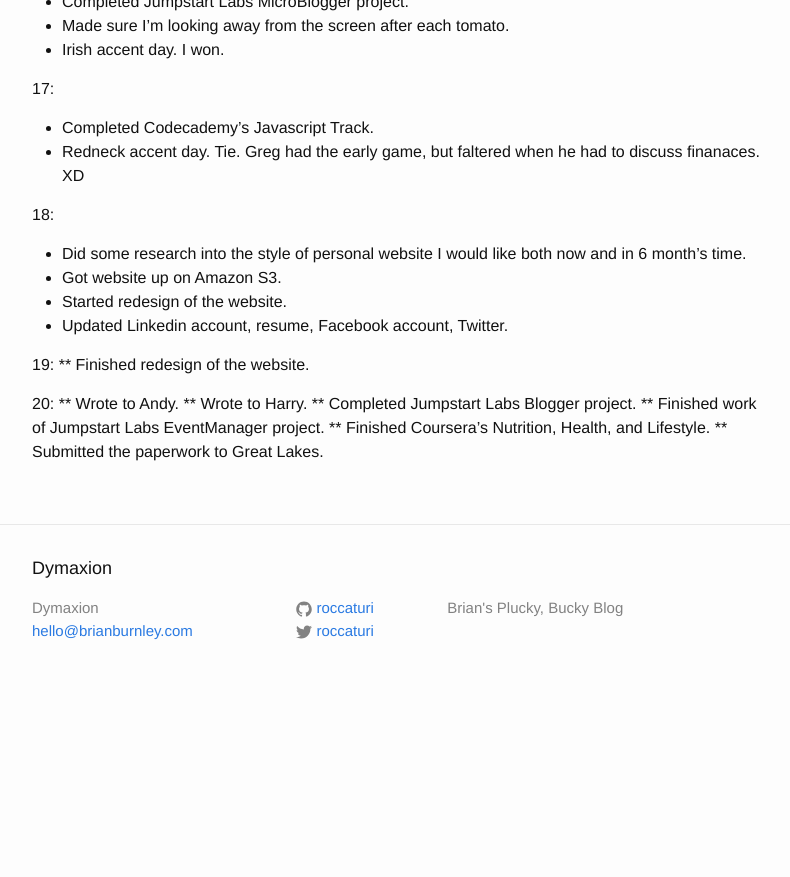
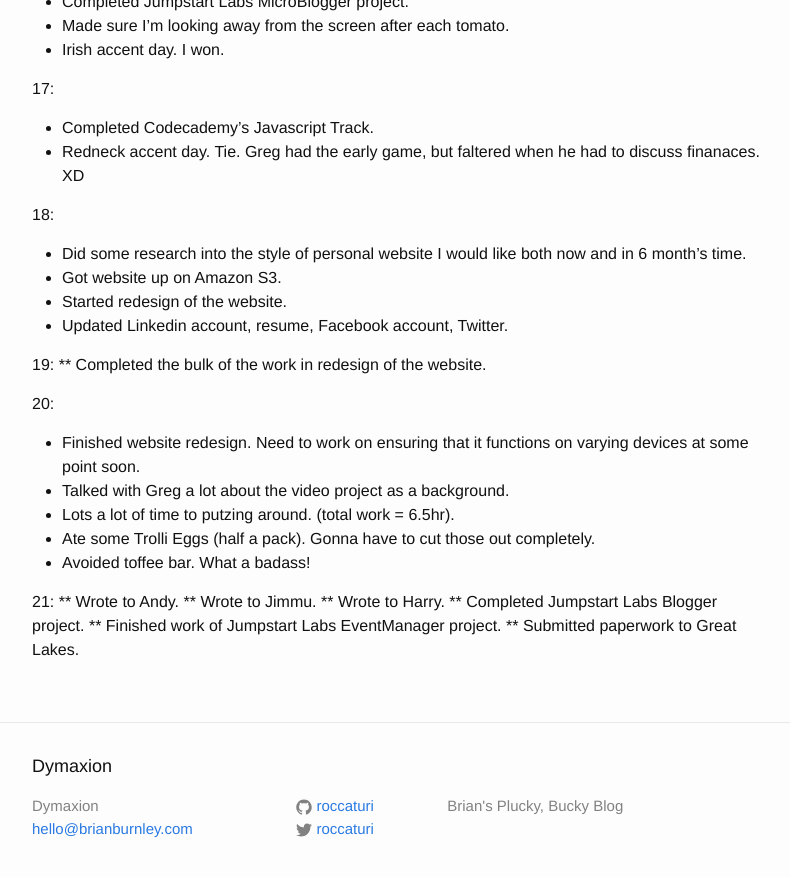
Before and after one commit to roccaturi/roccaturi.github.io, a Jekyll site: the page built from _posts/2014-11-01-journal.md, in a window 1280 px wide and 900 px high, scrolled down 3483 px. Shown: the top 877 px of the window, without its empty margins (238-1028 px from the left). Built offline with Jekyll 4.4.1, drawn with Linux system fonts in a browser that asks for light colours; before the commit the page ends 4185 px from its top, so only the background shows below that; some of the changed text lies outside the part shown.

Commit message:
Updated Nov entry

```diff
--- a/_posts/2014-11-01-journal.md
+++ b/_posts/2014-11-01-journal.md
@@ -129,12 +129,19 @@ categories: journal
 * Updated Linkedin account, resume, Facebook account, Twitter.
 
 19:
-** Finished redesign of the website.
+** Completed the bulk of the work in redesign of the website.
 
 20:
+* Finished website redesign.  Need to work on ensuring that it functions on varying devices at some point soon.
+* Talked with Greg a lot about the video project as a background.
+* Lots a lot of time to putzing around. (total work = 6.5hr).
+* Ate some Trolli Eggs (half a pack).  Gonna have to cut those out completely.
+* Avoided toffee bar.  What a badass!
+
+21:
 ** Wrote to Andy.
+** Wrote to Jimmu.
 ** Wrote to Harry.
 ** Completed Jumpstart Labs Blogger project.
 ** Finished work of Jumpstart Labs EventManager project.
-** Finished Coursera's Nutrition, Health, and Lifestyle.
-** Submitted the paperwork to Great Lakes.
+** Submitted paperwork to Great Lakes.
```
Also changed, not shown: other parts of _posts/2014-11-01-journal.md (+2 -2 lines).
